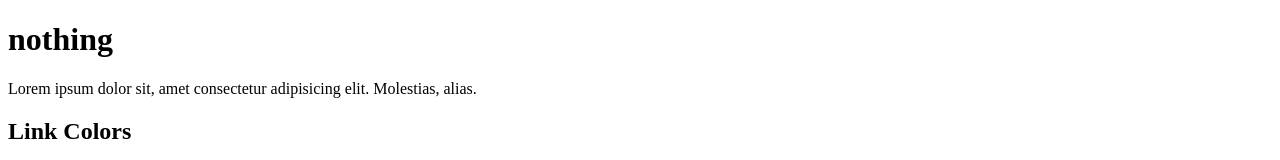
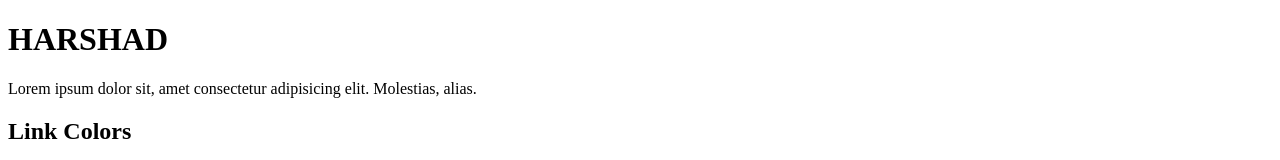
Before and after one commit to Meagamer/test-1, a plain HTML site: page index.html in a window 1280 px wide. Shown: the top 160 px of the page. Drawn offline with Linux system fonts and the light colour scheme.

Commit message:
changed the page heading

```diff
--- a/index.html
+++ b/index.html
@@ -38,7 +38,7 @@
         </style>
 </head>
 <body>
-    <h1>nothing</h1>
+    <h1>HARSHAD</h1>
     <p>
         Lorem ipsum dolor sit, amet consectetur adipisicing elit. Molestias, alias.
     </p>
```
